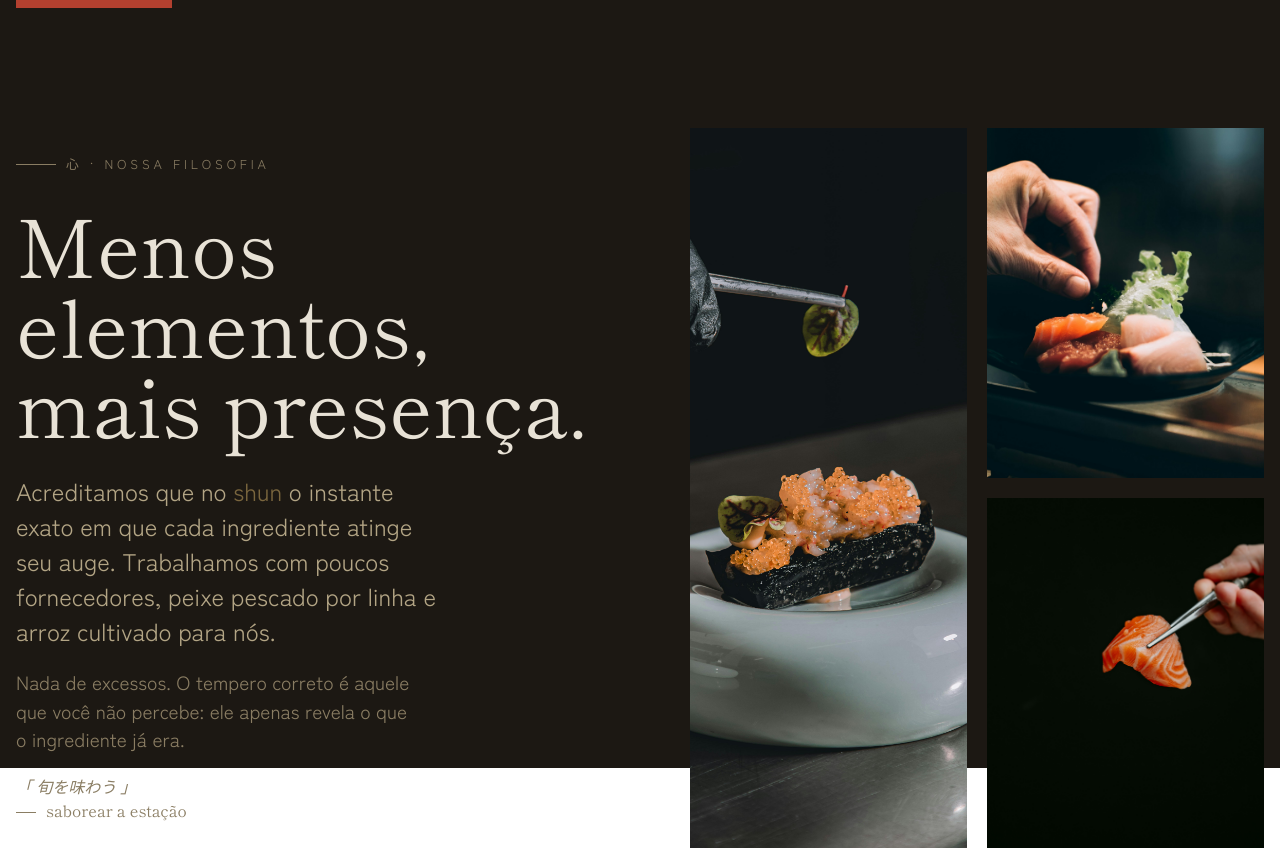
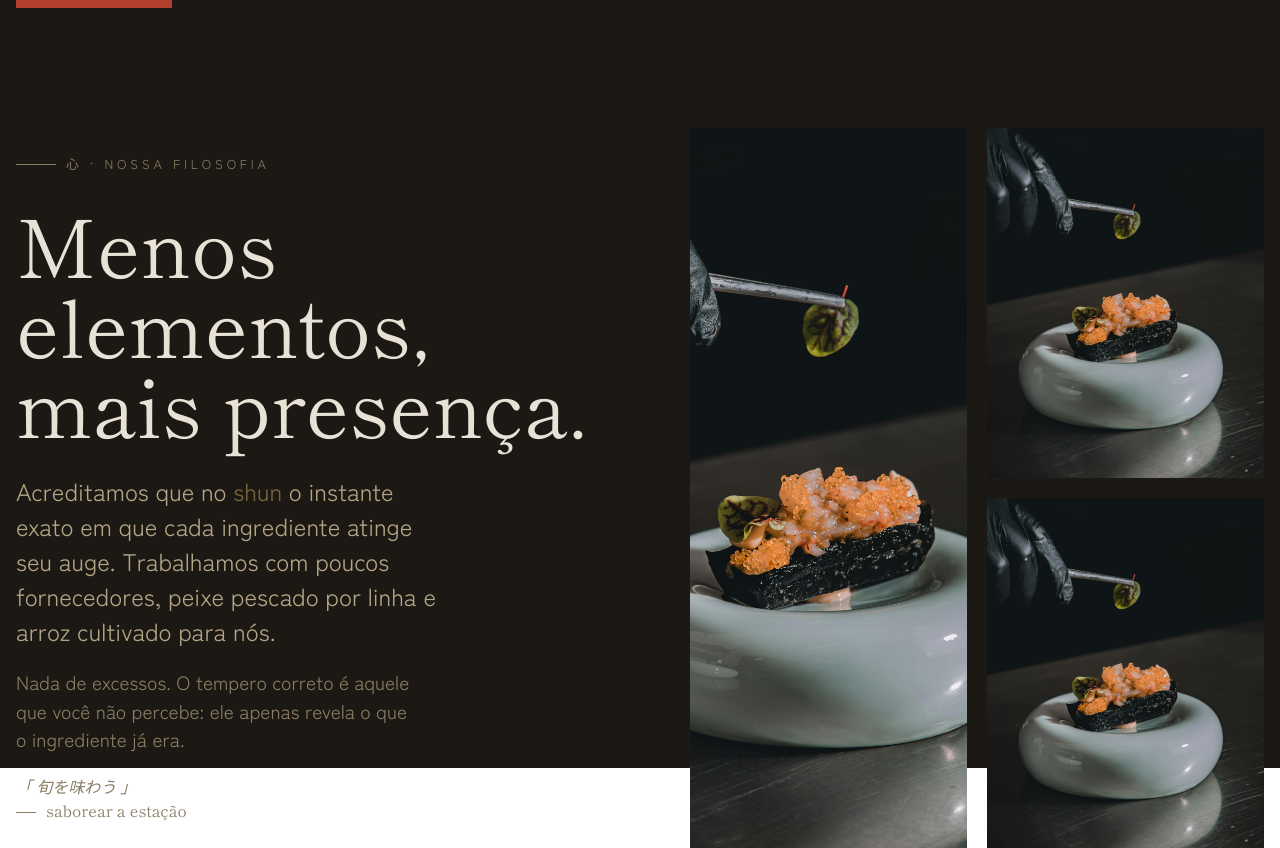
Before and after one commit to SophiAoAmaral/Nagomi, a React (Vite) app in the folder nagomi/: page /cardapio in a window 1280 px wide. Shown: the part 842-1690 px from the top of the page. Built offline with nearby package versions, Linux system fonts and the light colour scheme.

Commit message:
arrumando pastas

```diff
--- a/nagomi/src/components/Apresenta.css
+++ b/nagomi/src/components/Apresentacao/Apresenta.css
@@ -1,12 +1,13 @@
 .content-apresent{
     background-color: #1C1813;
+    height: 100vh;
 }
 .container-apresent{
     padding-top: 10rem;
     display: grid;
     grid-template-columns: 1fr 1fr;
-    height: 100vh;
     gap: 100px;
+
 }
 
 .box-apresentation{
@@ -98,16 +99,19 @@
 .content-images .image-1{
     grid-column: 1;
     grid-row: 1 / 3;
+    overflow: hidden;
 }
 
 .content-images .image-2{
     grid-column: 2;
     grid-row: 1;
+    overflow: hidden;
 }
 
 .content-images .image-3{
     grid-column: 2;
     grid-row: 2;
+    overflow: hidden;
 }
 
 
@@ -120,6 +124,8 @@
 }
 
 
-.content-images img:hover{
-    transform: scale(1.1);
+.image-1:hover img,
+.image-2:hover img,
+.image-3:hover img {
+    transform: scale(1.08);
 }
--- a/nagomi/src/components/Apresenta.jsx
+++ b/nagomi/src/components/Apresentacao/Apresenta.jsx
@@ -1,14 +1,14 @@
 import React from 'react'
-import image1 from '../imgs/filo-1.jpg'
-import image2 from '../imgs/filo-2.jpg'
-import image3 from '../imgs/filo-3.jpg'
+import image1 from '../../imgs/filo-1.jpg'
+import image2 from '../../imgs/filo-1.jpg'
+import image3 from '../../imgs/filo-1.jpg'
 import './Apresenta.css'
 
 export const Apresenta = () => {
   return (
    <section className='content-apresent'>
     <section className='container'>
-      <section className='container-apresent'>
+      <section className='container-apresent animaLeft'>
         <div className='box-apresentation'>
             <p className='details-filo'> 心 · Nossa filosofia</p>
             <p className='title-apresent'>Menos elementos, mais presença.</p>
--- a/nagomi/src/components/Content.css
+++ b/nagomi/src/components/Content/Content.css
@@ -1,5 +1,5 @@
 .box-container{
-    background: url(../imgs/background-image.jpg);
+    background: url(../../imgs/background-image.jpg);
     background-size: 100%;
     background-repeat: no-repeat;
     position: relative;
--- a/nagomi/src/components/Home.jsx
+++ b/nagomi/src/components/Home/Home.jsx
@@ -5,7 +5,7 @@ import './Home.css'
 export const Home = () => {
   return (
   <section className='container'>
-    <div className='box-content'>
+    <div className='box-content animaLeft'>
     <div className='hero-content'>
 
       <div className='hero-text'>
--- a/nagomi/src/style.css
+++ b/nagomi/src/style.css
@@ -24,3 +24,17 @@
     padding: 0 1rem;
     margin: 0 auto;
 }
+
+
+.animaLeft{
+    opacity: 0;
+    transform: translateX(-20px);
+    animation: animaLeft 0.3s forwards;
+}
+
+@keyframes animaLeft{
+    to{
+        opacity: 1;
+        transform: initial;
+    }
+}
```
Also changed, not shown: nagomi/src/App.jsx (+2 -10 lines), nagomi/src/components/Content/Content.jsx (renamed from nagomi/src/components/Content.jsx, +4 -4 lines), nagomi/src/components/Header/Header.css (renamed from nagomi/src/components/Header.css), nagomi/src/components/Header/Header.jsx (renamed from nagomi/src/components/Header.jsx), nagomi/src/components/Home/Home.css (renamed from nagomi/src/components/Home.css).
